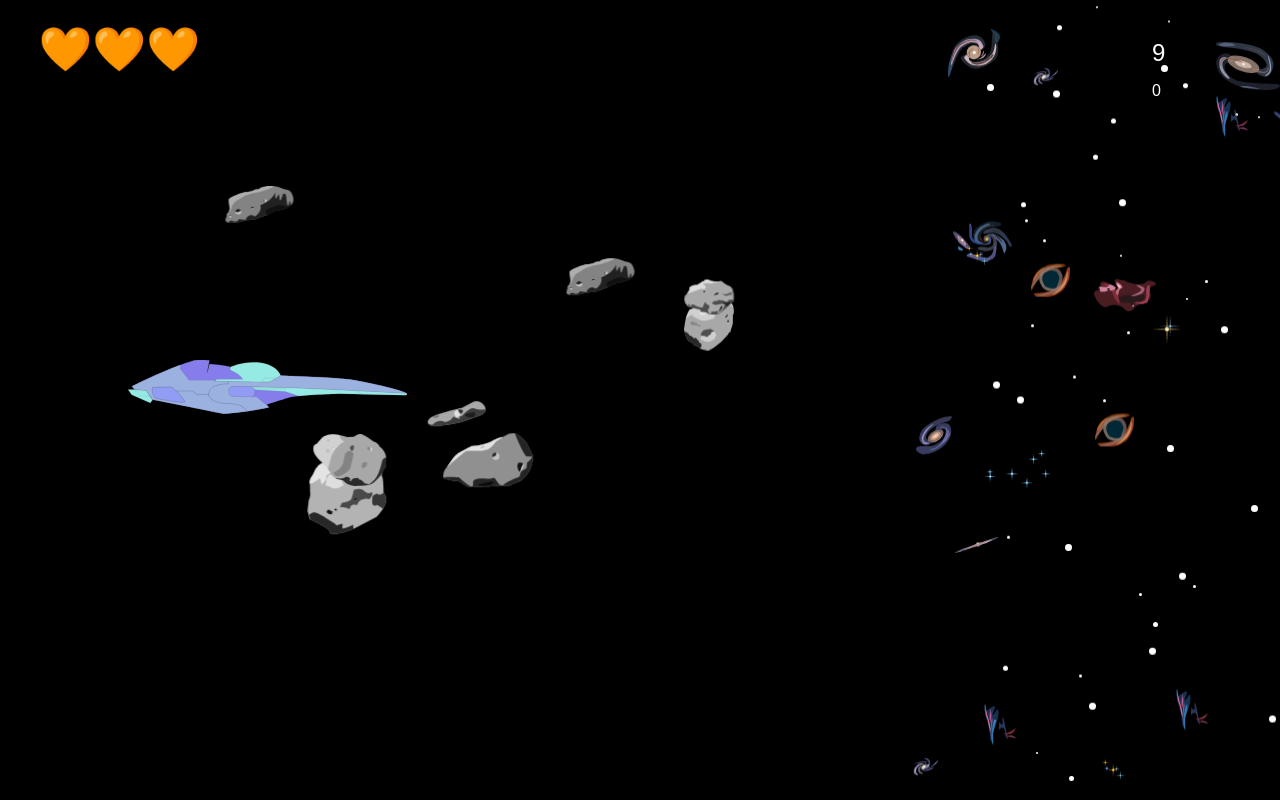
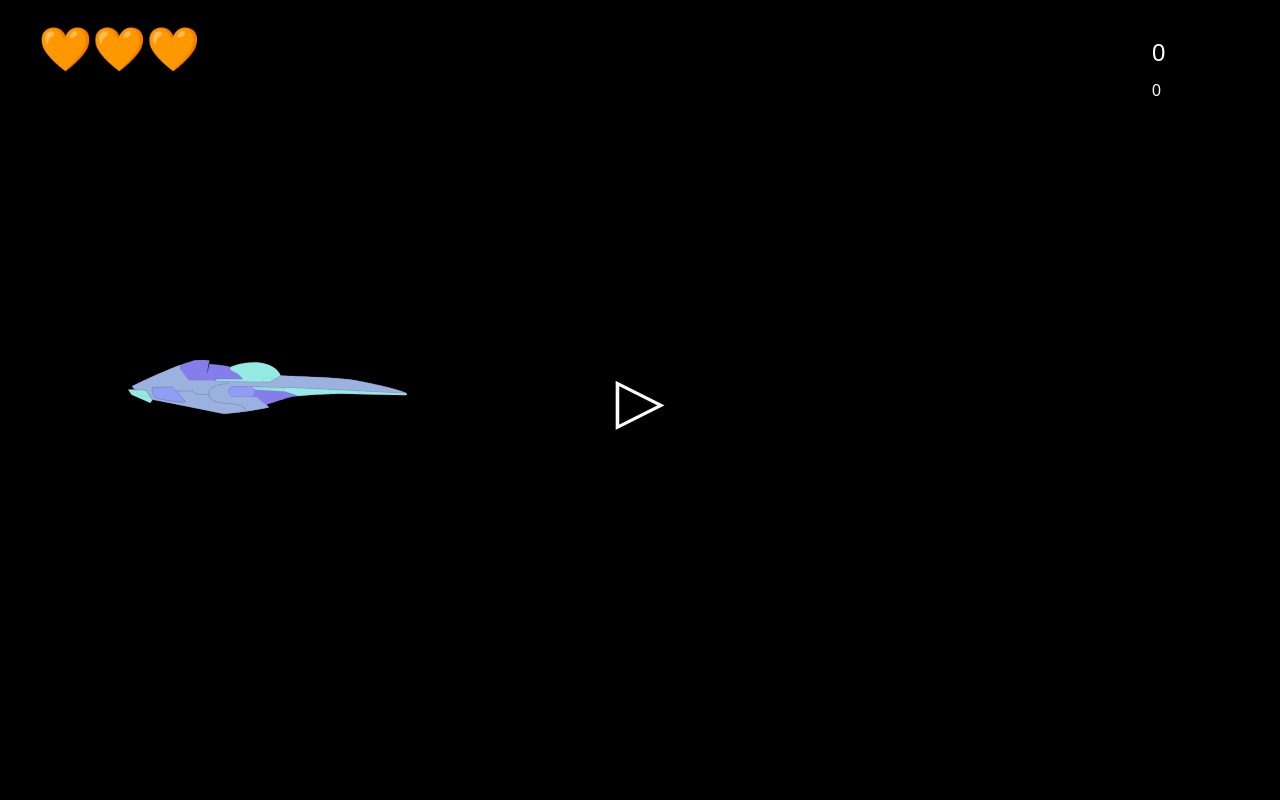
Before and after one commit to finn-rudolph/rocketGame, a plain HTML site: page index.html in a window 1280 px wide. Drawn offline with Linux system fonts and the light colour scheme; animation ran at ten frames a second.

Commit message:
Move game loop to a separate ticker
This allows to animate other things while not playing the game.

```diff
--- a/index.html
+++ b/index.html
@@ -9,6 +9,7 @@
 		<link rel="stylesheet" href="./styles/game-page.css" />
 	</head>
 	<body>
+		<button id="play">&#9655;</button>
 		<p id="lifeIndicator">🧡🧡🧡</p>
 		<script src="pixi.min.js"></script>
 		<script type="module" src="scripts/main.js"></script>
--- a/scripts/interaction.js
+++ b/scripts/interaction.js
@@ -28,8 +28,8 @@ export const checkCollision = (o1, o2) => {
 
 const actors = [spacecraft, ...meteroids];
 
-import("./main.js").then(({ app }) => {
-	app.ticker.add(() => {
+import("./main.js").then(({ gameLoop }) => {
+	gameLoop.add(() => {
 		actors.forEach((o1, index) => {
 			for (let i = index + 1; i < actors.length; i++) {
 				checkCollision(o1, actors[i]);
--- a/scripts/main.js
+++ b/scripts/main.js
@@ -4,6 +4,8 @@ export const app = new PIXI.Application({
 	antialias: true,
 	backgroundColor: 0x000000
 });
+
+export const gameLoop = new PIXI.Ticker();
 
 app.renderer.view.style.position = "absolute";
 document.body.appendChild(app.view);
--- a/scripts/meteroid.js
+++ b/scripts/meteroid.js
@@ -49,11 +49,11 @@ export const meteroids = new Array(8)
 			)
 	);
 
-import("./main.js").then(({ app }) => {
+import("./main.js").then(({ gameLoop, app }) => {
 	meteroids.forEach((m) => app.stage.addChild(m));
-	app.ticker.add(() => {
+	gameLoop.add(() => {
 		meteroids.forEach((m) => {
-			m.move(app.ticker.deltaMS / 1000);
+			m.move(gameLoop.deltaMS / 1000);
 			m.resetPosition();
 		});
 	});
--- a/scripts/parallax.js
+++ b/scripts/parallax.js
@@ -38,13 +38,13 @@ export const layers = [
 	new ParallaxLayer(80, 0.05, "space-object", 24, 10)
 ];
 
-import("./main.js").then(({ app }) => {
+import("./main.js").then(({ app, gameLoop }) => {
 	layers.forEach((layer) => app.stage.addChild(layer));
-	app.ticker.add(() => {
+	gameLoop.add(() => {
 		layers.forEach((layer) => {
-			layer.generate(app.ticker.deltaMS / 1000);
+			layer.generate(gameLoop.deltaMS / 1000);
 			layer.removeInvisible();
-			layer.move(app.ticker.deltaMS / 1000);
+			layer.move(gameLoop.deltaMS / 1000);
 		});
 	});
 });
--- a/scripts/score-display.js
+++ b/scripts/score-display.js
@@ -40,9 +40,9 @@ export const scoreDisplay = new ScoreDisplay(
 	0.03 * window.innerHeight
 );
 
-import("./main.js").then(({ app }) => {
+import("./main.js").then(({ app, gameLoop }) => {
 	app.stage.addChild(scoreDisplay);
-	app.ticker.add(() => {
+	gameLoop.add(() => {
 		scoreDisplay.score += 0.2;
 		scoreDisplay.updateScore();
 	});
--- a/scripts/spacecraft.js
+++ b/scripts/spacecraft.js
@@ -59,9 +59,11 @@ export class Spacecraft extends PIXI.Sprite {
 
 		this.decrementLife = () => {
 			this.life -= 1;
+			lifeIndicator.textContent = "🧡".repeat(spacecraft.life);
 			if (this.life <= 0) {
+				this.explosion.play();
 				this.addChild(this.explosion);
-				this.explosion.play();
+				stopGame();
 			}
 		};
 
@@ -137,12 +139,10 @@ export const spacecraft = new Spacecraft(
 
 const lifeIndicator = document.getElementById("lifeIndicator");
 
-import("./main.js").then(({ app }) => {
+import("./main.js").then(({ app, gameLoop }) => {
 	app.stage.addChild(spacecraft);
-	app.ticker.add(() => {
-		spacecraft.move(app.ticker.deltaMS / 1000);
+	gameLoop.add(() => {
+		spacecraft.move(gameLoop.deltaMS / 1000);
 		spacecraft.checkBorder();
-		lifeIndicator.textContent = "🧡".repeat(spacecraft.life);
-		if (spacecraft.life === 0) stopGame();
 	});
 });
--- a/scripts/start-stop.js
+++ b/scripts/start-stop.js
@@ -1,20 +1,20 @@
-import { app } from "./main.js";
+import { gameLoop } from "./main.js";
 import { meteroids } from "./meteroid.js";
 import { spacecraft } from "./spacecraft.js";
 import { scoreDisplay } from "./score-display.js";
 
-const play = document.createElement("button");
-play.textContent = "↺";
+const play = document.querySelector("#play");
 play.id = "play";
 
 export const resetGame = () => {
-	app.ticker.start();
+	gameLoop.start();
 	play.remove();
 
 	scoreDisplay.score = 0;
 	spacecraft.x = window.innerWidth * 0.1;
 	spacecraft.y = window.innerHeight * 0.45;
 	spacecraft.life = 3;
+	lifeIndicator.textContent = "🧡".repeat(spacecraft.life);
 
 	meteroids.forEach((m) => {
 		m.x = window.innerWidth;
@@ -24,7 +24,8 @@ export const resetGame = () => {
 play.addEventListener("click", resetGame);
 
 export const stopGame = () => {
-	app.ticker.stop();
+	gameLoop.stop();
 	document.body.appendChild(play);
 	scoreDisplay.updateHighscore();
+	play.textContent = "↺";
 };
```
